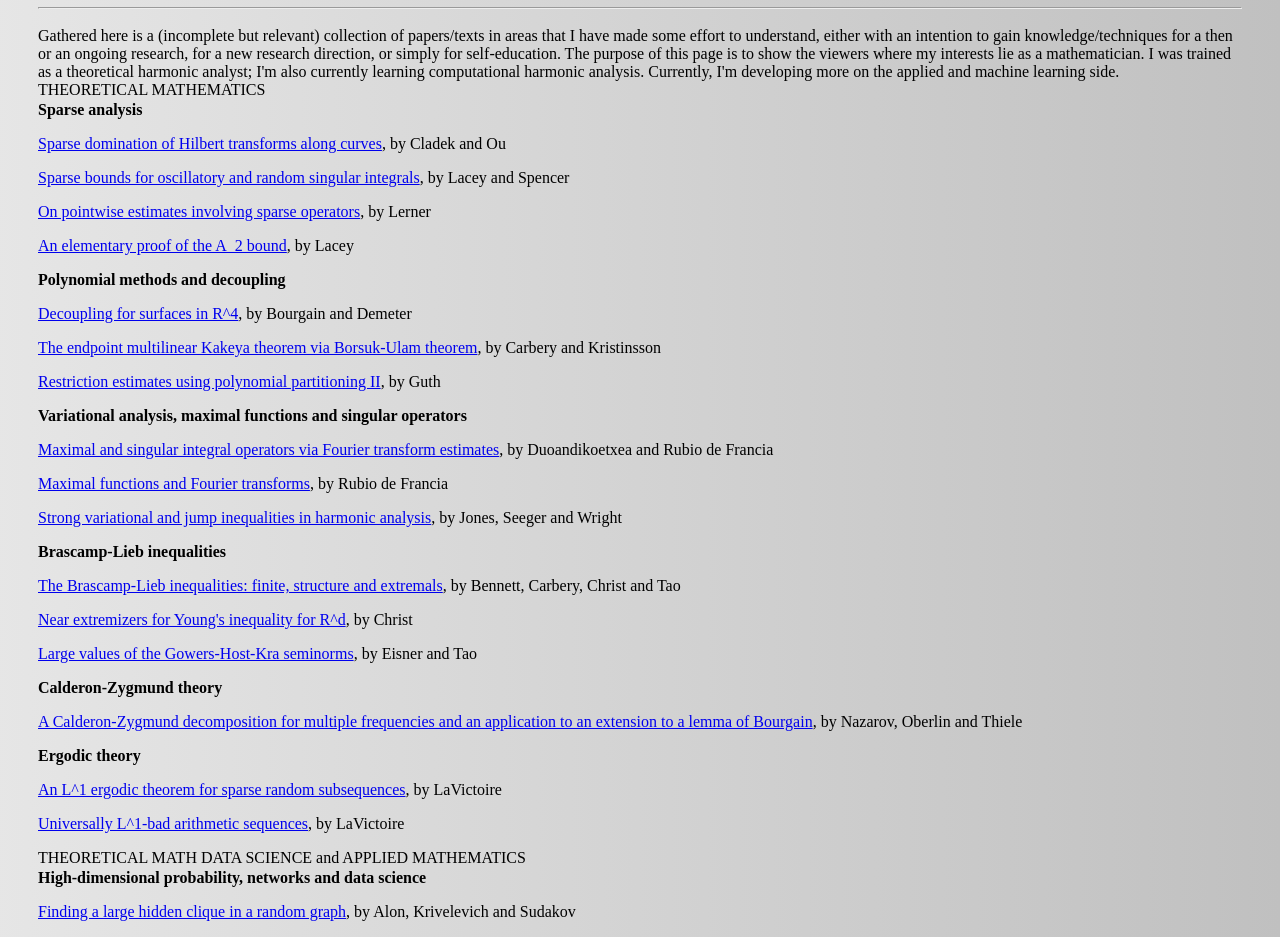
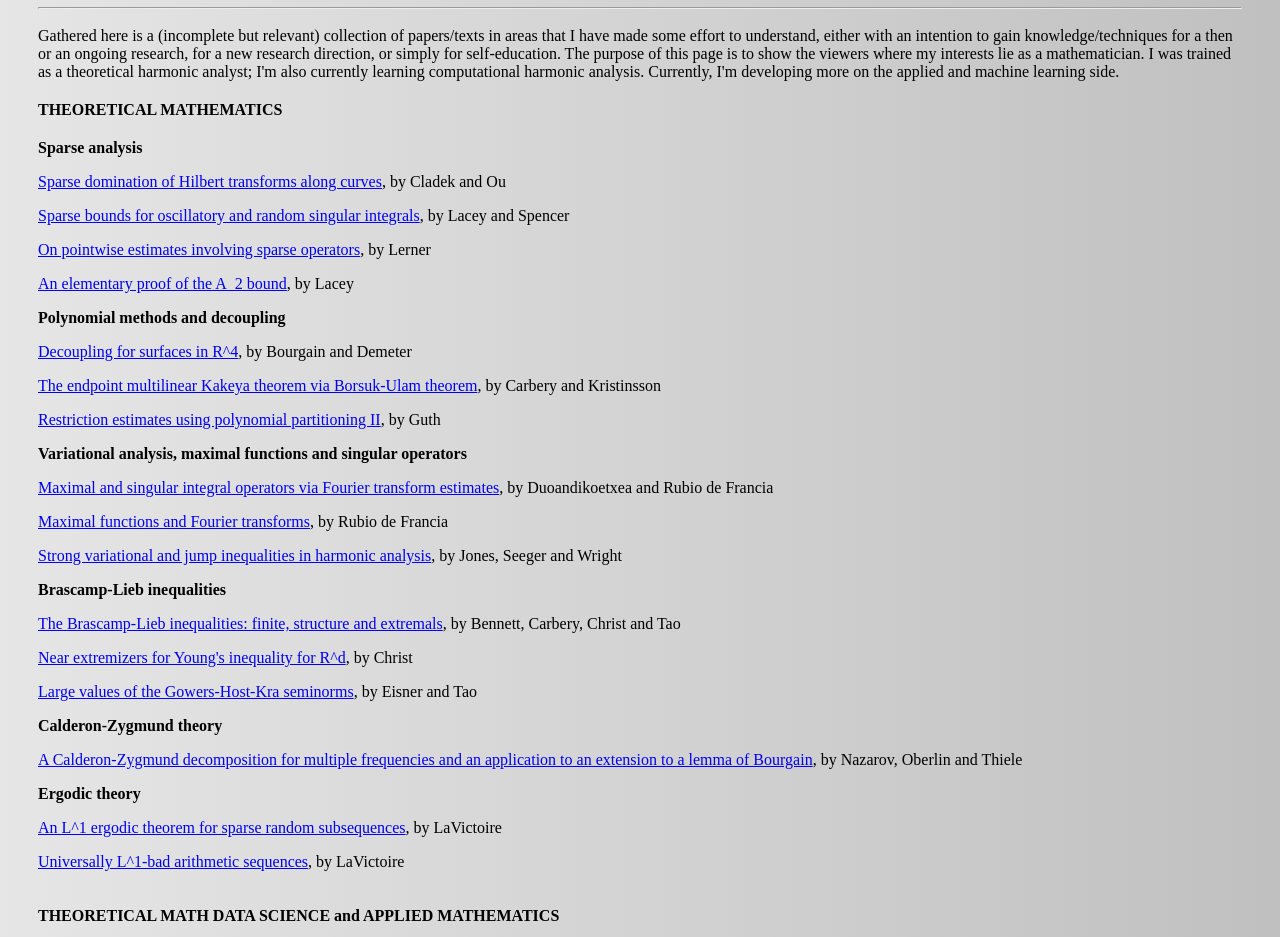
Before and after one commit to marsvoyage/Personalroadmap, a plain HTML site: page index.html in a window 1280 px wide. Shown: the part 54-991 px from the top of the page. Drawn offline with Linux system fonts and the light colour scheme.

Commit message:
Update index.html

```diff
--- a/index.html
+++ b/index.html
@@ -19,7 +19,9 @@
       <div>Gathered here is a (incomplete but relevant) collection of papers/texts in areas that I have made some effort to understand, either with an intention
       to gain knowledge/techniques for a then or an ongoing research, for a new research direction, or simply for self-education. The purpose
       of this page is to show the viewers where my interests lie as a mathematician. I was trained as a theoretical harmonic analyst; I'm also currently learning computational harmonic analysis. Currently, I'm developing more on the applied and machine learning side.</div>
-      <div style="height:20px">THEORETICAL MATHEMATICS</div>
+      <div style="height:20px"></div>
+      <div><strong>THEORETICAL MATHEMATICS</strong></div>
+      <div style="height:20px"></div>
       <div><strong>Sparse analysis</strong></div>
       <p><a href="https://arxiv.org/pdf/1704.07810.pdf">Sparse domination of Hilbert transforms along curves</a>, by Cladek and Ou</p>
       <p><a href="http://nyjm.albany.edu/j/2017/23-8v.pdf">Sparse bounds for oscillatory and random singular integrals</a>, by Lacey and Spencer</p>
@@ -42,7 +44,9 @@
       <div><strong>Ergodic theory</strong></div>
       <p><a href="https://arxiv.org/pdf/0812.3175.pdf">An L^1 ergodic theorem for sparse random subsequences</a>, by LaVictoire</p>
       <p><a href="https://arxiv.org/pdf/0905.3865.pdf">Universally L^1-bad arithmetic sequences</a>, by LaVictoire</p>
-      <div style="height:20px">THEORETICAL MATH DATA SCIENCE and APPLIED MATHEMATICS</div>
+      <div style="height:20px"></div>
+      <div><strong>THEORETICAL MATH DATA SCIENCE and APPLIED MATHEMATICS</strong></div>
+      <div style="height:20px"></div>
       <div><strong>High-dimensional probability, networks and data science</strong></div>
       <p><a href="https://people.math.ethz.ch/~sudakovb/hidden-clique.pdf">Finding a large hidden clique in a random graph</a>, by Alon, Krivelevich and Sudakov</p>
       <p><a href="https://arxiv.org/pdf/1811.07038.pdf">The smallest singular value of heavy-tailed not necessarily iid random matrices via random rounding</a>, by Livshyts</p>
@@ -55,7 +59,9 @@
       <p><a href="http://papers.nips.cc/paper/9495-manifold-denoising-by-nonlinear-robust-principal-component-analysis.pdf">Manifold denoising by nonlinear robust Principal
 Component Analysis</a>, by Lyu, Sha, Qin, Yan, Xie and Wang</p>
       <p><i>(Text)</i> Understanding machine learning: from theory to algorithms, by Shalev-Schwartz and Ben-David</p>
+      <div style="height:20px"></div>
       <div><strong>APPLIED DYNAMICS</strong></div>
+      <div style="height:20px"></div>
       <p><a href="https://epubs.siam.org/doi/pdf/10.1137/16M1062296">Generalizing Koopman theory to allow for inputs and control</a>, by Proctor, Brunton and Kutz</p>
     </div>
   </body>
```
